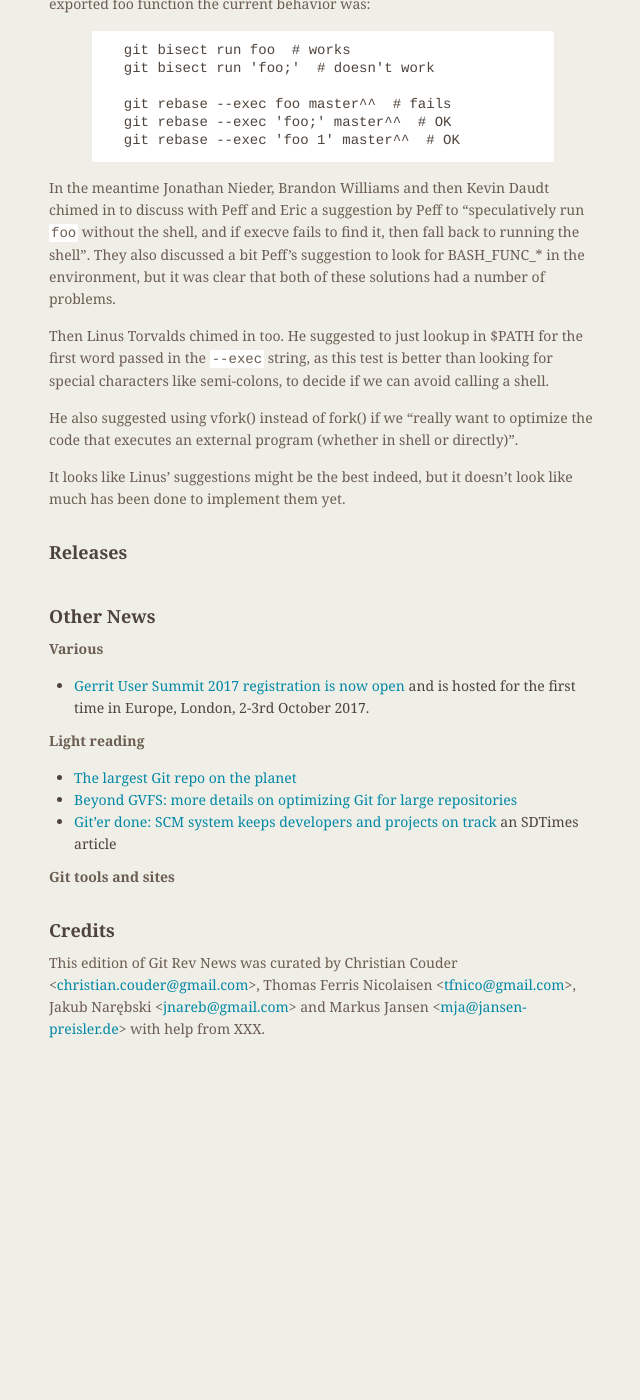
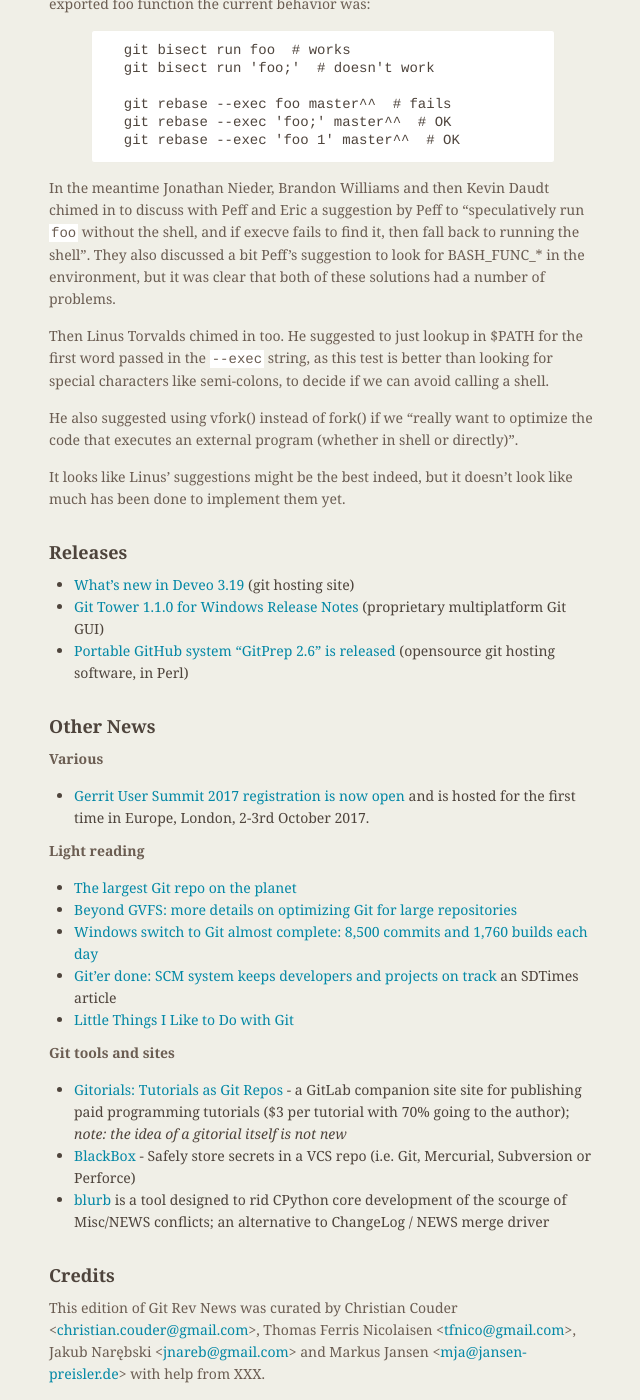
Before and after one commit to git/git.github.io, a Jekyll site: the page built from rev_news/drafts/edition-28.md, in a window 1280 px wide and 1400 px high, scrolled down 3329 px. Shown: the whole window, without its empty margins (485-1125 px from the left). Built offline with Jekyll 4.4.1, drawn with Linux system fonts in a browser that asks for light colours; before the commit the page ends 4384 px from its top, so only the background shows below that.

Commit message:
rn-28: a few more links

```diff
--- a/rev_news/drafts/edition-28.md
+++ b/rev_news/drafts/edition-28.md
@@ -214,6 +214,9 @@
 
 ## Releases
 
+* [What's new in Deveo 3.19](blog.deveo.com/whats-new-in-deveo-3-19/) (git hosting site)
+* [Git Tower 1.1.0 for Windows Release Notes](https://www.git-tower.com/windows/release-notes#1.1.0) (proprietary multiplatform Git GUI)
+* [Portable GitHub system "GitPrep 2.6" is released](http://blogs.perl.org/users/yuki_kimoto/2017/06/portable-github-system-gitprep-26-is-released---wiki-system-is-added-you-can-write-documentation.html) (opensource git hosting software, in Perl)
 
 ## Other News
 
@@ -225,11 +228,16 @@
 
 * [The largest Git repo on the planet](https://blogs.msdn.microsoft.com/bharry/2017/05/24/the-largest-git-repo-on-the-planet/)
 * [Beyond GVFS: more details on optimizing Git for large repositories](https://blogs.msdn.microsoft.com/visualstudioalm/2017/05/30/optimizing-git-beyond-gvfs/)
+* [Windows switch to Git almost complete: 8,500 commits and 1,760 builds each day](https://arstechnica.com/information-technology/2017/05/90-of-windows-devs-now-using-git-creating-1760-windows-builds-per-day/)
 * [Git’er done: SCM system keeps developers and projects on track](http://sdtimes.com/giter-done-scm-system-keeps-developers-projects-track/)
   an SDTimes article
+* [Little Things I Like to Do with Git](https://csswizardry.com/2017/05/little-things-i-like-to-do-with-git/)
 
 __Git tools and sites__
 
+* [Gitorials: Tutorials as Git Repos](https://gitorials.com/) - a GitLab companion site site for publishing paid programming tutorials ($3 per tutorial with 70% going to the author); *note: the idea of a gitorial itself is not new*
+* [BlackBox](https://github.com/StackExchange/blackbox) - Safely store secrets in a VCS repo (i.e. Git, Mercurial, Subversion or Perforce)
+* [blurb](https://github.com/larryhastings/blurb) is a tool designed to rid CPython core development of the scourge of Misc/NEWS conflicts; an alternative to ChangeLog / NEWS merge driver
 
 ## Credits
 
```
